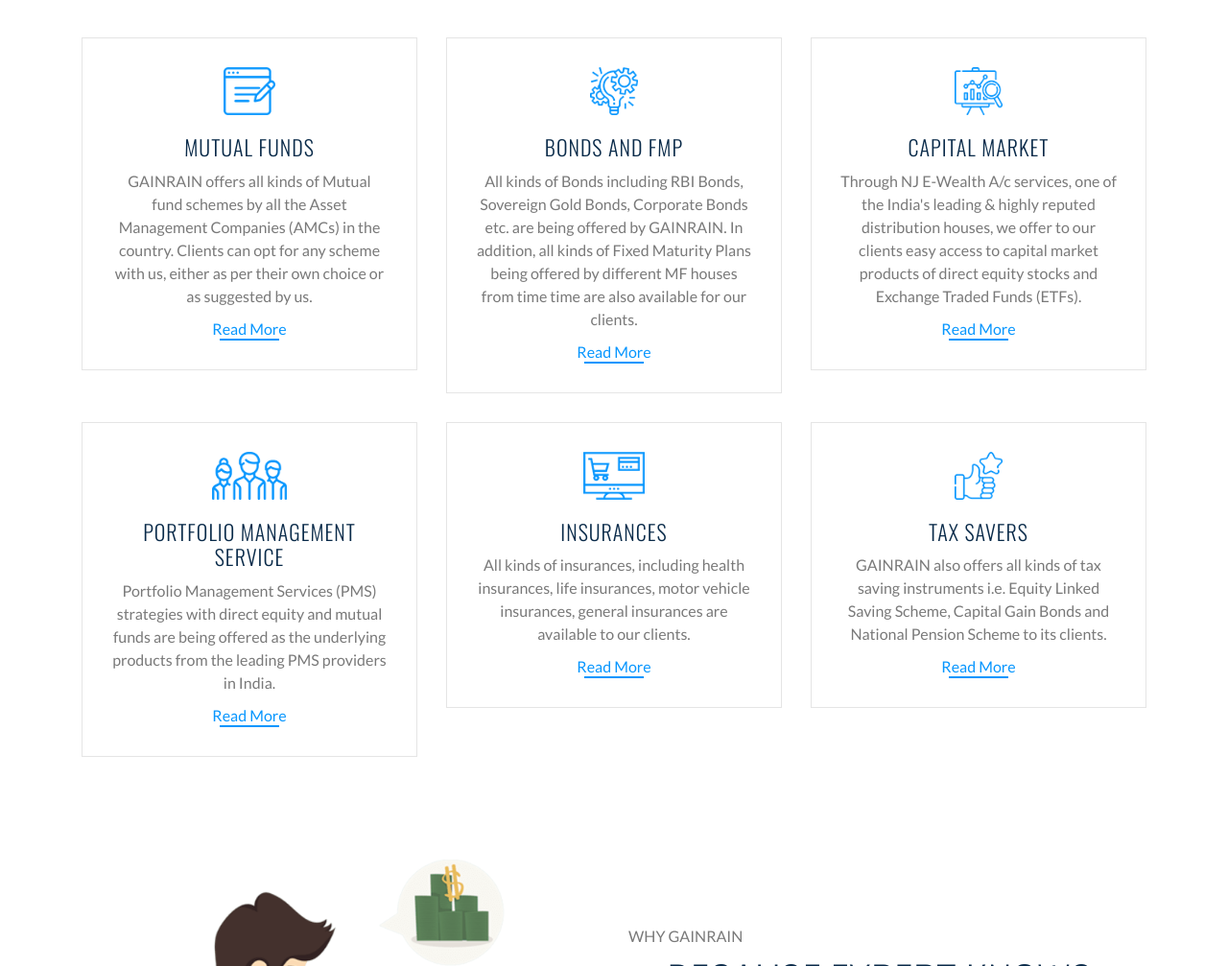
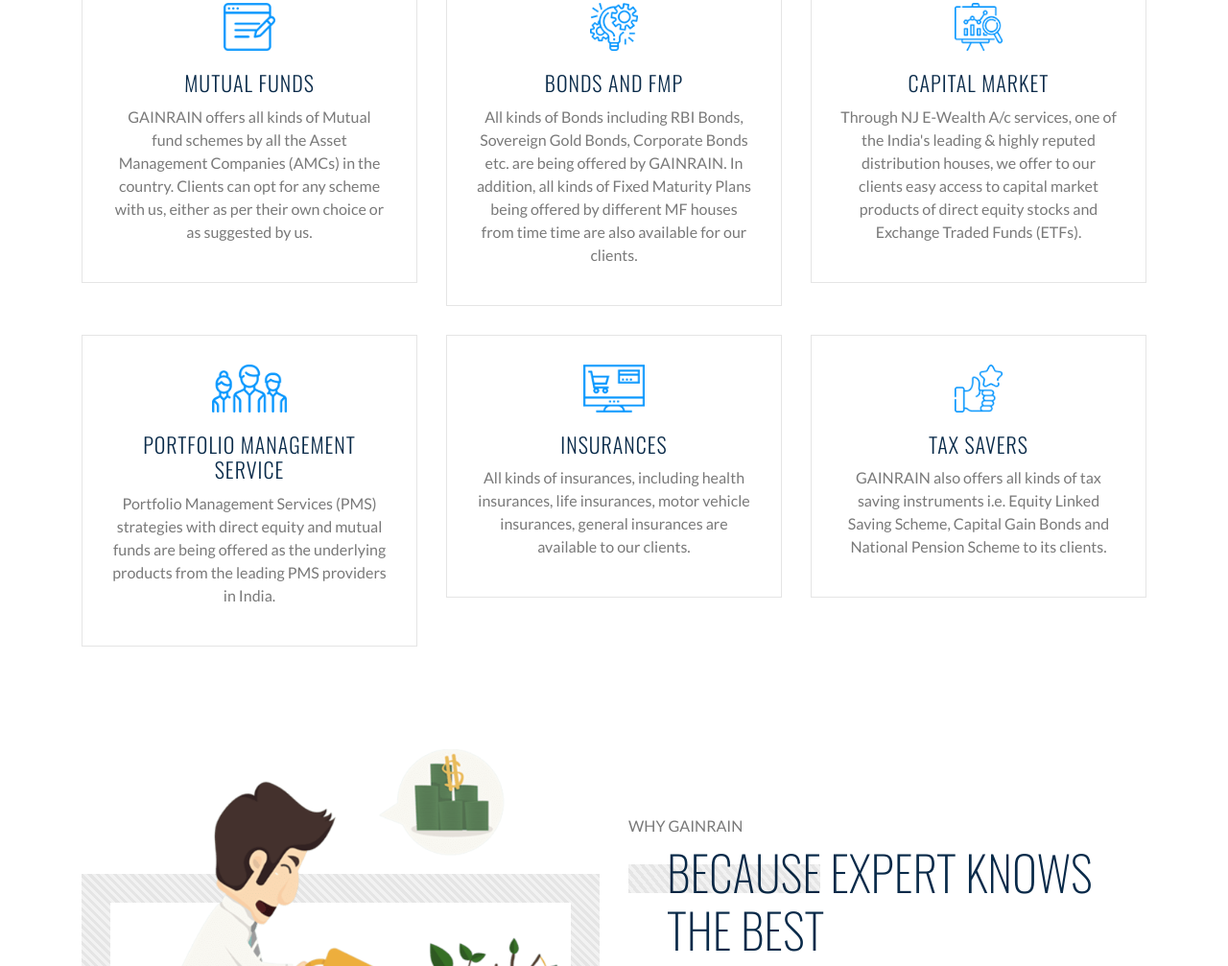
Before and after one commit to sonalchinioti/grain_rain, a plain HTML site: page index.html in a window 1280 px wide. Shown: the part 1793-2800 px from the top of the page at 96% size. Drawn offline with nearby package versions, Linux system fonts and the light colour scheme.

Commit message:
getting rid of the read more.

```diff
--- a/index.html
+++ b/index.html
@@ -217,7 +217,6 @@
                             </p>
                             <p>
                             Our mission is to make our clients financially strong through comprehensive, competent, customised and classy solutions for Wealth Creation. We are extending our services for investments in Mutual Funds, Trading in Equities, Fixed Maturity Plans (FMP), different types of Bonds, Tax Saver Instruments, and other financial activities like Portfolio Management Services (PMS), National Pension Scheme (NPS) and Risk Management Tools like Term Insurance, Personal Accidental Insurance (Disability Insurance), Health Insurance (Mediclaim Insurance) and Travel Insurance.</p>
-                            <a class="btn" href="">Learn More</a>
                         </div>
                     </div>
                 </div>
@@ -240,7 +239,6 @@
                             <p>
                                 GAINRAIN offers all kinds of Mutual fund schemes by all the Asset Management Companies (AMCs) in the country.  Clients can opt for any scheme with us, either as per their own choice or as suggested by us.
                             </p>
-                            <a href="">Read More</a>
                         </div>
                     </div>
                     <div class="col-lg-4 col-md-6">
@@ -250,7 +248,6 @@
                             <p>
                                All kinds of Bonds including RBI Bonds, Sovereign Gold Bonds, Corporate Bonds etc. are being offered by GAINRAIN.  In addition, all kinds of Fixed Maturity Plans being offered by different MF houses from time time are also available for our clients.
                             </p>
-                            <a href="">Read More</a>
                         </div>
                     </div>
                     <div class="col-lg-4 col-md-6">
@@ -260,7 +257,6 @@
                             <p>
                                 Through NJ E-Wealth A/c services, one of the India's leading & highly reputed distribution houses, we offer to our clients easy access to capital market products of direct equity stocks and Exchange Traded Funds (ETFs).
                             </p>
-                            <a href="">Read More</a>
                         </div>
                     </div>
                     <div class="col-lg-4 col-md-6">
@@ -270,7 +266,6 @@
                             <p>
                                 Portfolio Management Services (PMS) strategies with direct equity and mutual funds are being offered as the underlying products from the leading PMS providers in India.
                             </p>
-                            <a href="">Read More</a>
                         </div>
                     </div>
                     <div class="col-lg-4 col-md-6">
@@ -280,7 +275,6 @@
                             <p>
                                 All kinds of insurances, including health insurances, life insurances, motor vehicle insurances, general insurances are available to our clients.
                             </p>
-                            <a href="">Read More</a>
                         </div>
                     </div>
                     <div class="col-lg-4 col-md-6">
@@ -290,7 +284,6 @@
                             <p>
                                 GAINRAIN also offers all kinds of tax saving instruments i.e. Equity Linked Saving Scheme, Capital Gain Bonds and National Pension Scheme to its clients.
                             </p>
-                            <a href="">Read More</a>
                         </div>
                     </div>
 
```
Also changed, not shown: about.html (+0 -1 lines), service.html (+0 -6 lines).
